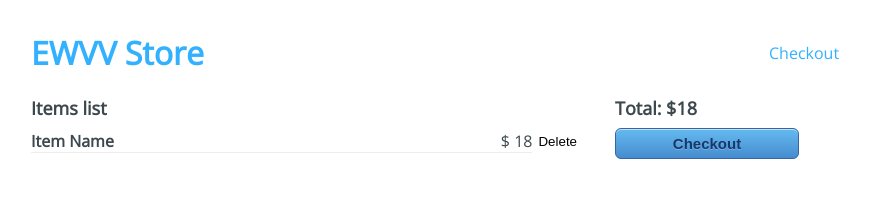
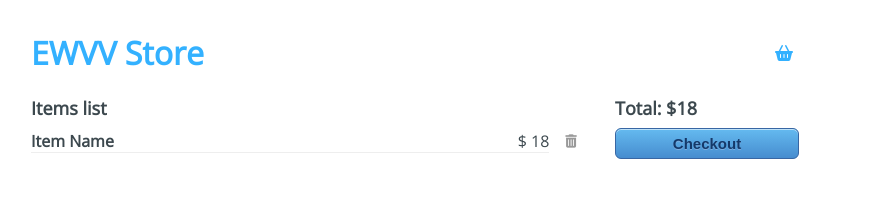
Before and after one commit to wes9319/EWVV-Store, a React app: page /checkout in a window 1280 px wide. Shown: the top 200 px of the page, without its empty margins (225-1095 px from the left). Built offline with nearby package versions, Linux system fonts and the light colour scheme.

Commit message:
[UPDATE] icons

```diff
--- a/package.json
+++ b/package.json
@@ -16,6 +16,7 @@
   "dependencies": {
     "react": "^18.1.0",
     "react-dom": "^18.1.0",
+    "react-icons": "^4.3.1",
     "react-router-dom": "^6.3.0"
   },
   "devDependencies": {
--- a/public/index.html
+++ b/public/index.html
@@ -4,7 +4,8 @@
   <meta charset="UTF-8">
   <meta http-equiv="X-UA-Compatible" content="IE=edge">
   <meta name="viewport" content="width=device-width, initial-scale=1.0">
-  <title>Conf Merch</title>
+  <title>EWVV Store</title>
+  <script src="https://kit.fontawesome.com/6d63d52cf1.js" crossorigin="anonymous"></script>
 </head>
 <body>
   <div id="app"></div>
--- a/src/components/Header.jsx
+++ b/src/components/Header.jsx
@@ -12,7 +12,7 @@ const Header = () => {
       </h1>
       <div className='Header-checkout'>
         <Link to="/checkout">
-          Checkout
+          <i className='fas fa-shopping-basket' title='Shopping Cart'/>
         </Link>
       </div>
     </div>
--- a/src/containers/Checkout.jsx
+++ b/src/containers/Checkout.jsx
@@ -12,7 +12,9 @@ function Checkout() {
            <h4>Item Name</h4>
            <span>$ 18</span>
          </div>
-         <button type='button'>Delete</button>
+         <button type='button'>
+           <i className='fas fa-trash-alt' title='Delete Item'/>
+         </button>
        </div>
      </div>
      <div className="Checkout-sidebar">
```
Also changed, not shown: 1 other file (tests, documents, lock files or other folders).
